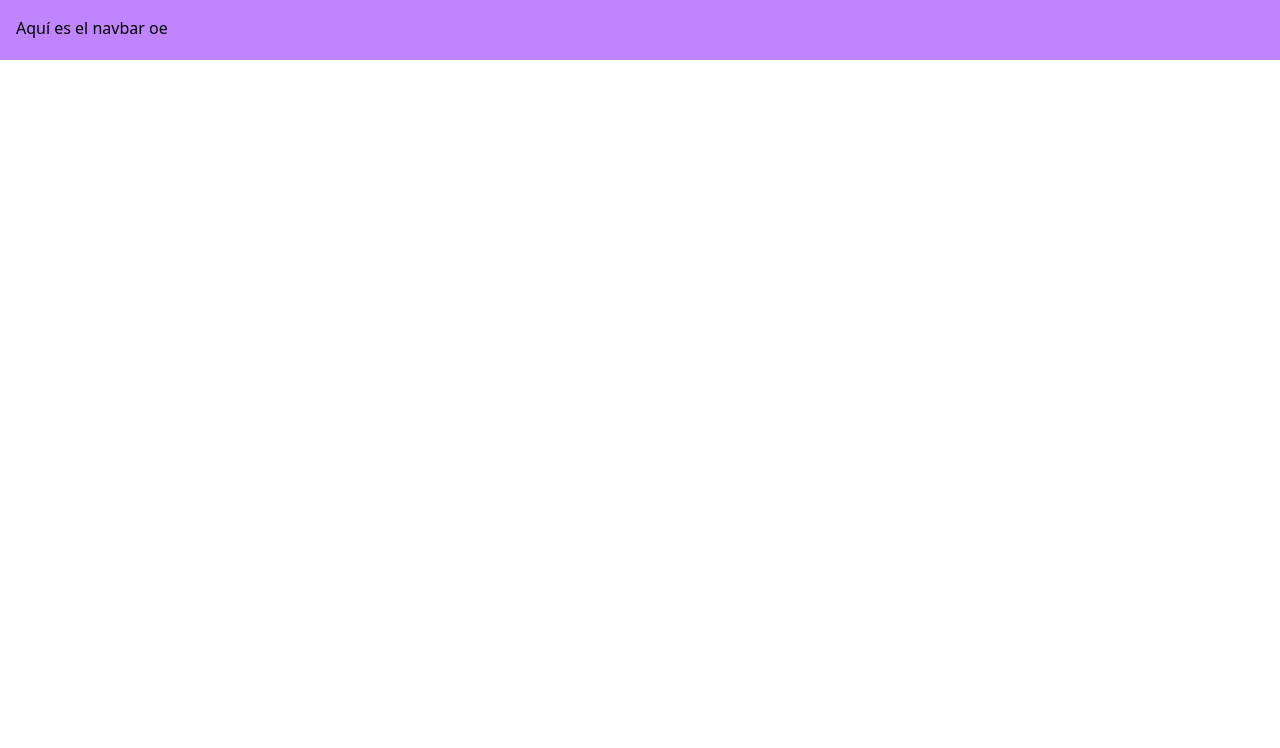
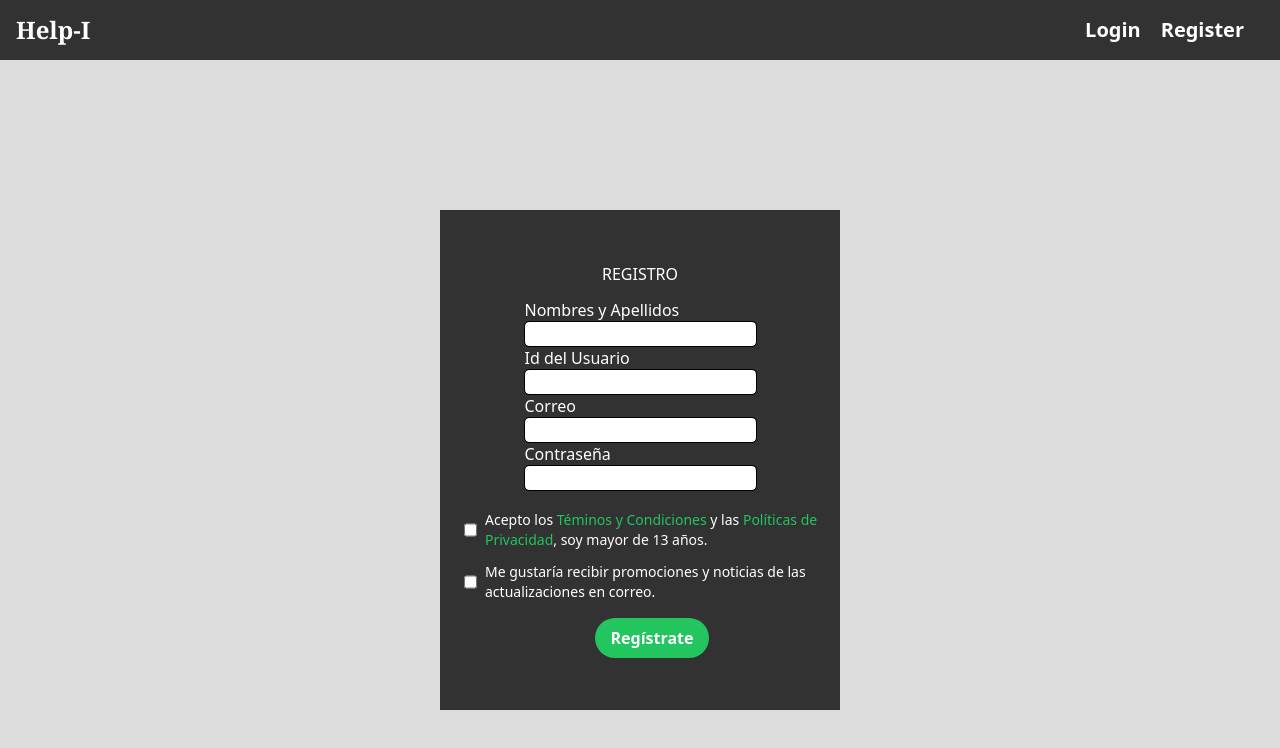
Before and after one commit to Dino-Enterprises/Help-I-Frontend, a React (Create React App) app: page /register in a window 1280 px wide. Shown: the top 748 px of the page. Built offline with nearby package versions, Linux system fonts and the light colour scheme.

Commit message:
Added register and login
Added NavBar
Added screens:
Register
Login

```diff
--- a/src/App.js
+++ b/src/App.js
@@ -1,13 +1,15 @@
 import { BrowserRouter, Routes, Route } from "react-router-dom";
-import { HomePage } from "./components";
+import { HomePage, NavBar, Register, Login } from "./components";
 
 
 function App() {
   return (
     <BrowserRouter>
-      <div className="h-[60px] bg-purple-400 m-auto p-4">Aquí es el navbar oe</div>
+      <NavBar />
       <Routes>
         <Route exact path="/" element={<HomePage />} />
+        <Route path="/register" element={<Register />} />
+        <Route path="/login" element={<Login />} />
       </Routes>
     </BrowserRouter>
   );
--- a/src/components/Carousel.jsx
+++ b/src/components/Carousel.jsx
@@ -6,7 +6,7 @@ import 'swiper/css/navigation';
 
 const Carousel = () => {
   return (
-    <div className="h-[400px] bg-[#0e0f0e]">
+    <div className="h-[400px] bg-[#161816]">
       <Swiper
         loop={true}
         slidesPerView={1}
--- a/src/components/HomePage.jsx
+++ b/src/components/HomePage.jsx
@@ -3,7 +3,7 @@ import { Carousel, Questions } from "./";
 
 function HomePage() {
   return (
-    <div>
+    <div className="bg-[#161816] text-white">
       <div className="min-w-[1000px] max-w-[1500px] m-auto">
         <Carousel />
         <div>
@@ -41,24 +41,25 @@ function HomePage() {
             <div className="grid grid-cols-3 p-10 space-x-10">
               <div className="flex items-center justify-center  ">
                 <div className="items-center">
-                  <div className="text-center">Dirección de correo</div>
-                  <input className="rounded outline outline-1" type="text" />
+                  <div className="text-center">Dirección de correo: </div>
+                  <input className="rounded outline outline-1 text-black" type="text" />
                 </div>
               </div>
               <div className="flex items-center justify-center ">
                 <div>
-                  <div className="text-center">Nombre de usuario</div>
-                  <input className="rounded outline outline-1" type="text" />
+                  <div className="text-center">Nombre de usuario: </div>
+                  <input className="rounded outline outline-1 text-black" type="text" />
                 </div>
               </div>
               <div className="flex justify-center items-center">
                 <div>
                   <div className="text-center">
-                    Contraseña (min. 8 caracteres)
+                    Contraseña (min. 8 caracteres):
                   </div>
                   <input
-                    className="rounded outline outline-1"
+                    className="rounded outline outline-1 text-black"
                     type="password"
+
                   />
                 </div>
               </div>
@@ -71,13 +72,13 @@ function HomePage() {
                     id="default-checkbox"
                     type="checkbox"
                     value=""
-                    className="w-4 h-4 text-blue-600 bg-gray-100 border-gray-300 rounded focus:ring-blue-500 dark:focus:ring-blue-600 dark:ring-offset-gray-800 focus:ring-2 dark:bg-gray-700 dark:border-gray-600"
+                    className="w-4 h-4 bg-gray-100 border-gray-300 rounded focus:ring-blue-500 dark:focus:ring-blue-600 dark:ring-offset-gray-800 focus:ring-2 dark:bg-gray-700 dark:border-gray-600"
                   />
                   <label
                     for="default-checkbox"
-                    className="ml-2 text-sm font-medium text-gray-900"
+                    className="ml-2 text-sm font-medium"
                   >
-                    Acepto los <span className="text-green-400">Téminos y Condiciones</span> y las <span className="text-green-400">Políticas de Privacidad</span>, soy mayor de 13 años.
+                    Acepto los <span className="text-green-500">Téminos y Condiciones</span> y las <span className="text-green-500">Políticas de Privacidad</span>, soy mayor de 13 años.
                   </label>
 
                 </div>
@@ -90,7 +91,7 @@ function HomePage() {
                   />
                   <label
                     for="default-checkbox"
-                    className="ml-2 text-sm font-medium text-gray-900"
+                    className="ml-2 text-sm font-medium"
                   >
                     Me gustaría recibir promociones y noticias de las actualizaciones en correo.
                   </label>
--- /dev/null
+++ b/src/components/Login.jsx
@@ -0,0 +1,33 @@
+import React from 'react'
+
+function Login() {
+  return (
+    <div className="flex items-center justify-center h-screen bg-[#dcdcdc]">
+      <div className="h-[300px] w-[400px] flex flex-col items-center justify-center bg-[#323232] text-white">
+        <div className="mb-3">LOGEATE</div>
+        <div>
+
+        <div>
+          <div>Id del Usuario</div>
+          <input className="rounded outline outline-1 text-black" type="text" />
+        </div>
+
+        <div>
+          <div>Contraseña</div>
+          <input className="rounded outline outline-1 text-black" type="password" />
+        </div>
+
+        </div>
+        <div className="mt-5">
+          <div className="flex justify-center">
+            <button class="bg-green-500 hover:bg-gray-700 text-white font-bold py-2 px-4 rounded-full">
+              Registrarse
+            </button>
+          </div>
+        </div>
+      </div>
+    </div>
+  )
+}
+
+export default Login
--- /dev/null
+++ b/src/components/NavBar.jsx
@@ -0,0 +1,30 @@
+import React from "react";
+import { Link } from "react-router-dom";
+
+function NavBar() {
+  return (
+    <header className="min-w-[1000px]">
+      <div className="flex bg-[#323232] text-white h-[60px]">
+        {/* Left */}
+        <div className="flex items-center m-4">
+          <Link to={"/"}>
+            <div className="text-2xl font-bold font-serif">Help-I</div>
+          </Link>
+        </div>
+        {/* Center */}
+        <div className="flex grow"></div>
+        {/* Right */}
+        <div className="text-xl font-bold flex absolute-right m-4">
+          <Link to={"/login"}>
+            <div className="mr-5">Login</div>
+          </Link>
+          <Link to={"/register"}>
+            <div className="mr-5">Register</div>
+          </Link>
+        </div>
+      </div>
+    </header>
+  );
+}
+
+export default NavBar;
--- /dev/null
+++ b/src/components/Register.jsx
@@ -0,0 +1,66 @@
+import React from "react";
+
+function Register() {
+  return (
+    <div className="flex items-center justify-center h-screen bg-[#dcdcdc]">
+      <div className="h-[500px] w-[400px] flex flex-col items-center justify-center bg-[#323232] text-white">
+        <div className="mb-3">REGISTRO</div>
+        <div>
+        <div>
+          <div>Nombres y Apellidos</div>
+          <input className="rounded outline outline-1 text-black" type="text" />
+        </div>
+        <div>
+          <div>Id del Usuario</div>
+          <input className="rounded outline outline-1 text-black" type="text" />
+        </div>
+        <div>
+          <div>Correo</div>
+          <input className="rounded outline outline-1 text-black" type="text" />
+        </div>
+        <div>
+          <div>Contraseña</div>
+          <input className="rounded outline outline-1 text-black" type="password" />
+        </div>
+
+        </div>
+        <div className="ml-6 mt-5">
+          <div className="flex justify-center items-center mb-3">
+            <input
+              id="default-checkbox"
+              type="checkbox"
+              value=""
+              className="w-4 h-4 bg-gray-100 border-gray-300 rounded focus:ring-blue-500 dark:focus:ring-blue-600 dark:ring-offset-gray-800 focus:ring-2 dark:bg-gray-700 dark:border-gray-600"
+            />
+            <label for="default-checkbox" className="ml-2 text-sm font-medium">
+              Acepto los{" "}
+              <span className="text-green-500">Téminos y Condiciones</span> y
+              las{" "}
+              <span className="text-green-500">Políticas de Privacidad</span>,
+              soy mayor de 13 años.
+            </label>
+          </div>
+          <div className="flex justify-center items-center mb-4">
+            <input
+              id="default-checkbox"
+              type="checkbox"
+              value=""
+              className="w-4 h-4 text-blue-600 bg-gray-100 border-gray-300 rounded focus:ring-blue-500 dark:focus:ring-blue-600 dark:ring-offset-gray-800 focus:ring-2 dark:bg-gray-700 dark:border-gray-600"
+            />
+            <label for="default-checkbox" className="ml-2 text-sm font-medium">
+              Me gustaría recibir promociones y noticias de las actualizaciones
+              en correo.
+            </label>
+          </div>
+          <div className="flex justify-center">
+            <button class="bg-green-500 hover:bg-gray-700 text-white font-bold py-2 px-4 rounded-full">
+              Regístrate
+            </button>
+          </div>
+        </div>
+      </div>
+    </div>
+  );
+}
+
+export default Register;
--- a/src/components/index.js
+++ b/src/components/index.js
@@ -1,3 +1,6 @@
 export { default as HomePage } from "./HomePage";
 export { default as Carousel } from "./Carousel";
 export { default as Questions } from "./Questions";
+export { default as NavBar } from "./NavBar";
+export { default as Register } from "./Register";
+export { default as Login } from "./Login";
```
Also changed, not shown: src/components/Questions.jsx (+21 -22 lines).
